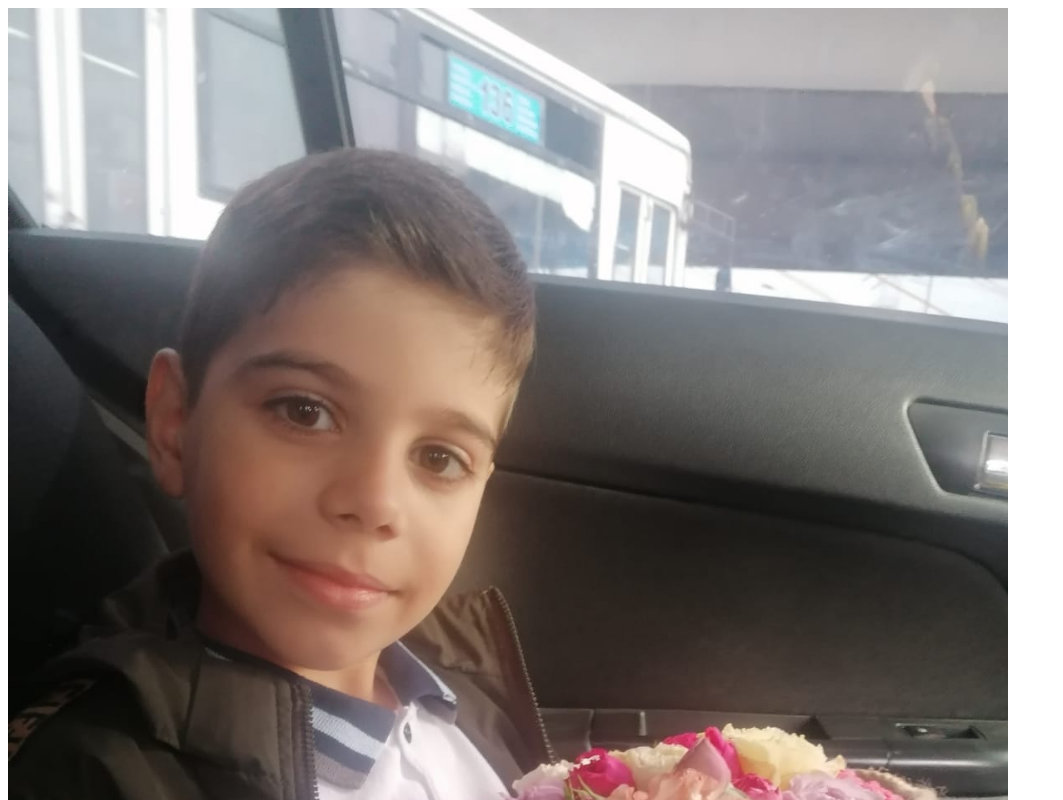
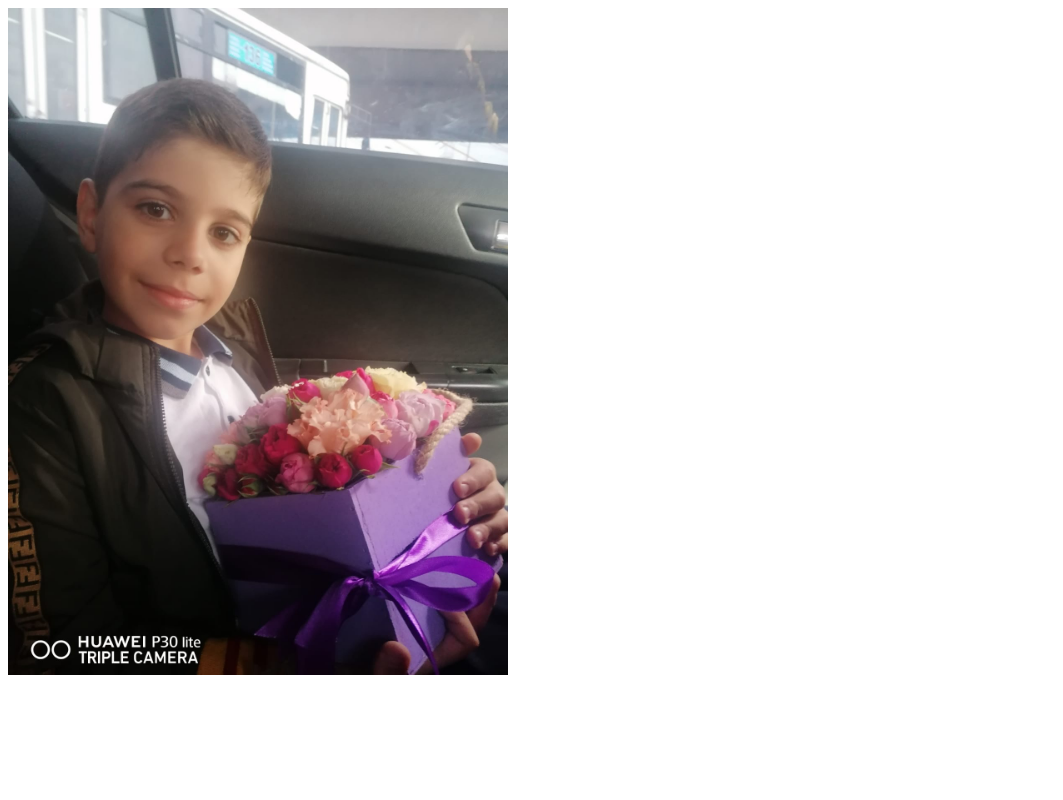
Before and after one commit to MehdMemmedli/-REPO-FOR-30-SEPTEMPER-, a plain HTML site: page index.html in a window 1280 px wide. Shown: the top 800 px of the page, without its empty margins (0-1063 px from the left). Drawn offline with Linux system fonts and the light colour scheme.

Commit message:
I cahanged  pictures

```diff
--- a/index.html
+++ b/index.html
@@ -7,7 +7,7 @@
 </head>
 <body>
 
-<img src="./images/My foto.jpg"  width="1000px"  >
+<img src="./images/My foto.jpg"  width="500px"  >
 
 
 
```
